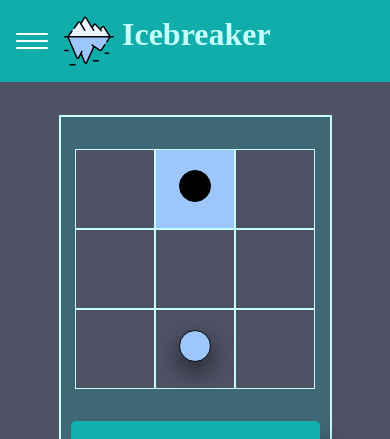
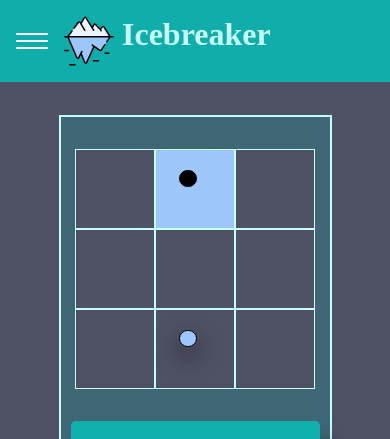
Before and after one commit to Benjamin-Kuzava/icebreaker, a React (Create React App) app in the folder client/: page /new in a window 390 px wide. Shown: the top 439 px of the page. Built offline with nearby package versions, Linux system fonts and the light colour scheme; no server answers; a web font is replaced by a local one.

Commit message:
Updated Home CSS and Node CSS

```diff
--- a/client/src/components/Grid/Grid.jsx
+++ b/client/src/components/Grid/Grid.jsx
@@ -70,10 +70,13 @@ const Grid = (props) => {
   // Resize grid based on window size
   useEffect(() => {
     const checkWindowSize = () => {
-      if (window.innerWidth <= 300) {
-        setGridSize("2em");
+      // if (window.innerWidth <= 420) {
+      //   setGridSize("2em");
+      // } else
+      if (window.innerWidth <= 600) {
+        setGridSize("3em");
       } else if (window.innerWidth <= 900) {
-        setGridSize("3em");
+        setGridSize("4em");
       } else {
         setGridSize("5em");
       }
--- a/client/src/components/Home/Home.css
+++ b/client/src/components/Home/Home.css
@@ -4,6 +4,7 @@ button {
 
 .home {
   border: 2px solid #c4fff9;
+  width: 50vw;
   padding: 1em 1em 20px 1em;
   background-color: rgba(7, 190, 184, 0.2);
   animation: fadeIn ease-in-out 0.25s;
@@ -33,3 +34,22 @@ button {
 .level-info h3 {
   align-self: center;
 }
+
+@media screen and (max-width: 800px) {
+  .level-info {
+    flex-direction: column;
+    align-items: center;
+  }
+
+  .level-info h3 {
+    font-size: 80%;
+  }
+
+  .level-info button {
+    order: 4;
+  }
+
+  .level-info h2 {
+    text-align: center;
+  }
+}
--- a/client/src/components/Home/Home.jsx
+++ b/client/src/components/Home/Home.jsx
@@ -39,7 +39,7 @@ const Home = (props) => {
   return (
     <>
       <div className="home">
-        <Modal isFinished={isFinished} setIsFinished={setIsFinished} />
+        {/* <Modal isFinished={isFinished} setIsFinished={setIsFinished} /> */}
         <div className="level-info">
           <Button
             value="Reset"
--- a/client/src/components/Node/Node.css
+++ b/client/src/components/Node/Node.css
@@ -79,3 +79,25 @@
     background-color: rgba(0, 190, 218, 0.75);
   }
 }
+
+@media screen and (max-width: 900px) {
+  .node-current:before,
+  .node-end:before {
+    height: 1.5em;
+    width: 1.5em;
+  }
+}
+@media screen and (max-width: 600px) {
+  .node-current:before,
+  .node-end:before {
+    height: 1.1em;
+    width: 1.1em;
+  }
+}
+/* @media screen and (max-width: 420px) {
+  .node-current:before,
+  .node-end:before {
+    height: 0.9em;
+    width: 0.9em;
+  }
+} */
```
Also changed, not shown: 1 other file (tests, documents, lock files or other folders).
